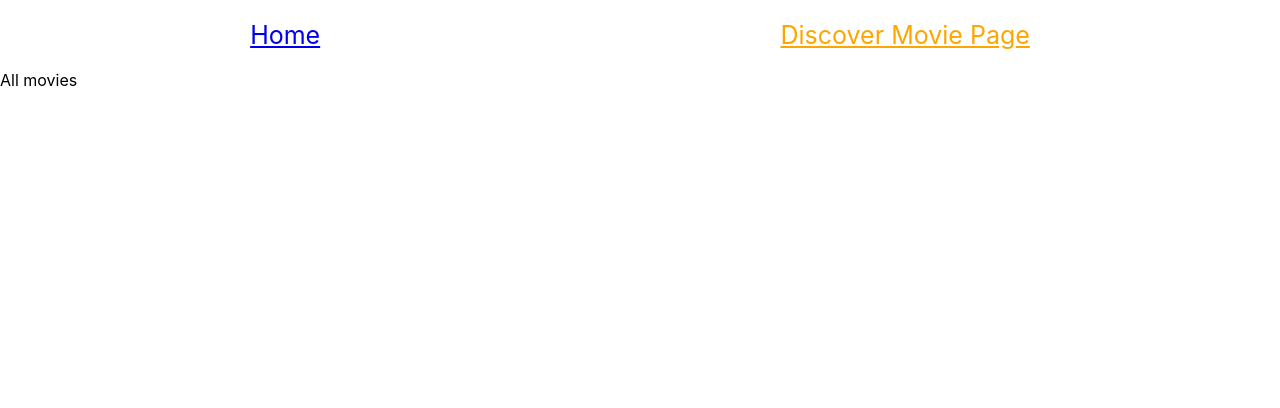
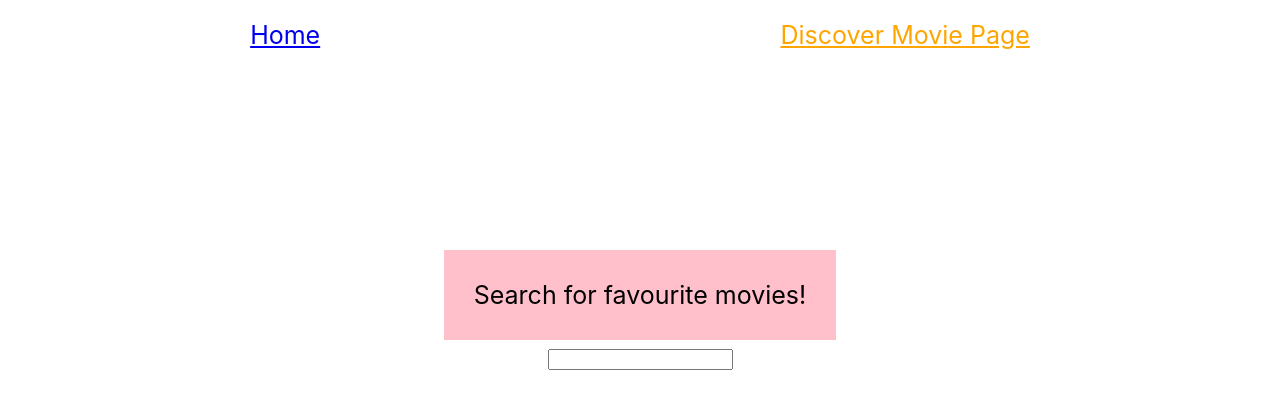
Before and after one commit to TAZKIAJESSY/movie-typescript, a React (Create React App) app: page /discover in a window 1280 px wide. Shown: the top 408 px of the page. Built offline with nearby package versions, Linux system fonts and the light colour scheme; no server answers.

Commit message:
api data fetch through query string

```diff
--- a/src/components/MovieItem.tsx
+++ b/src/components/MovieItem.tsx
@@ -1,3 +1,49 @@
+import React, { useEffect, useState } from "react";
+import { useDispatch, useSelector } from "react-redux";
+
+import { fetchSearchMovies } from "../store/movieDiscover/actions";
+import {
+  selectMovieLoading,
+  selectMovieFetch,
+} from "../store/movieDiscover/selectors";
+
 export default function MovieItem() {
-  return <div>All movies</div>;
+  const dispatch = useDispatch();
+
+  const loading = useSelector(selectMovieLoading);
+  const movies = useSelector(selectMovieFetch);
+
+  const [searchText, setSearchText] = useState("");
+
+  function handleChange(e: any) {
+    console.log("Search term ", e.target.value);
+
+    setSearchText(e.target.value);
+  }
+
+  useEffect(() => {
+    dispatch(fetchSearchMovies(searchText));
+  }, [dispatch, searchText]);
+
+  return (
+    <div
+      style={{
+        margin: 20,
+        marginTop: 200,
+        fontSize: 25,
+        display: "flex",
+        flexDirection: "column",
+        justifyContent: "space-around",
+        alignItems: "center",
+      }}
+    >
+      <div style={{ backgroundColor: "pink", padding: 30 }}>
+        Search for favourite movies!
+      </div>
+
+      <form>
+        <input type="text" value={searchText} onChange={handleChange}></input>
+      </form>
+    </div>
+  );
 }
--- a/src/store/movieDiscover/actions.tsx
+++ b/src/store/movieDiscover/actions.tsx
@@ -22,6 +22,7 @@ export const fetchSearchMovies = (search_input: string) => async (
   dispatch(startLoading());
 
   const response = await axios.get(`${API_URL}&s=${search_input}`);
-  const moreMovies = response.data;
+  console.log("all movies", response.data.Search);
+  const moreMovies = response.data.Search;
   dispatch(moviesFetched(moreMovies));
 };
--- a/src/store/movieDiscover/reducer.tsx
+++ b/src/store/movieDiscover/reducer.tsx
@@ -20,7 +20,7 @@ export default function movieReducer(
     case "movieDiscover/moviesFetched": {
       return {
         loading: false,
-        movies: [...state.movies, ...action.payload],
+        movies: action.payload,
       };
     }
 
```
